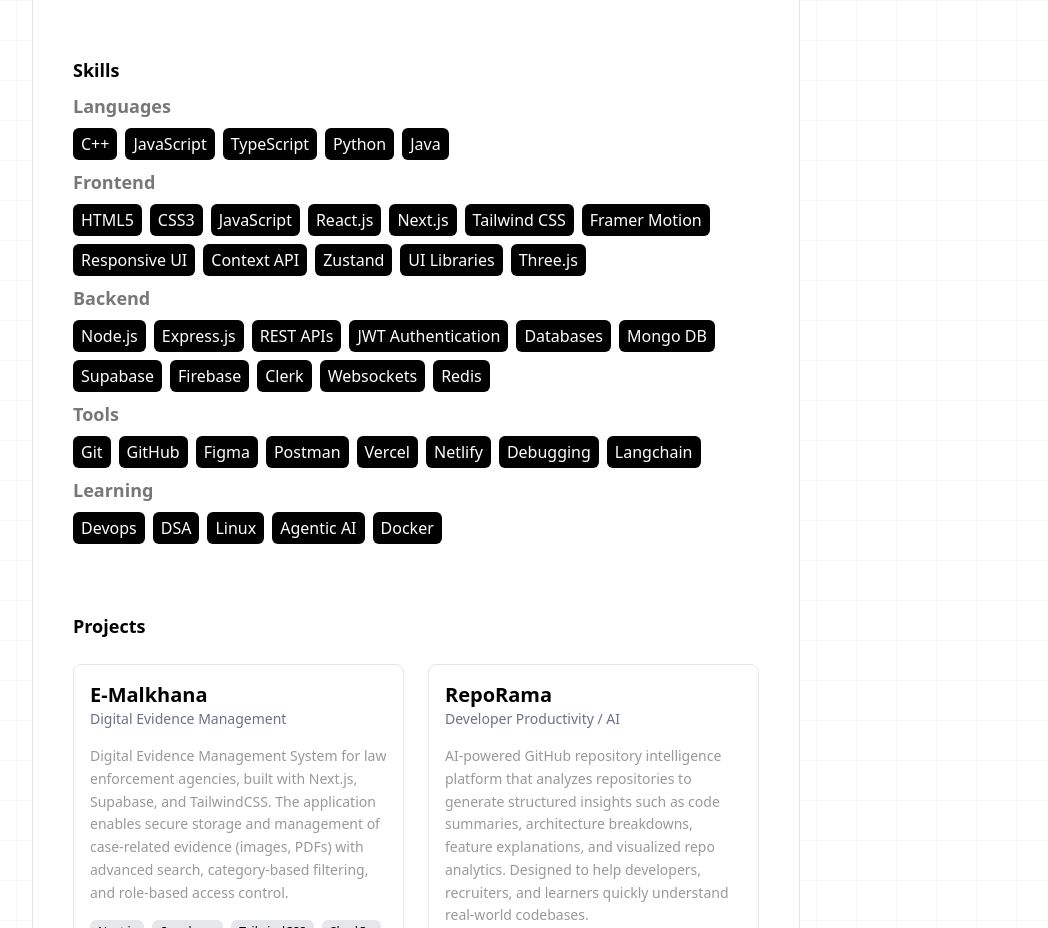
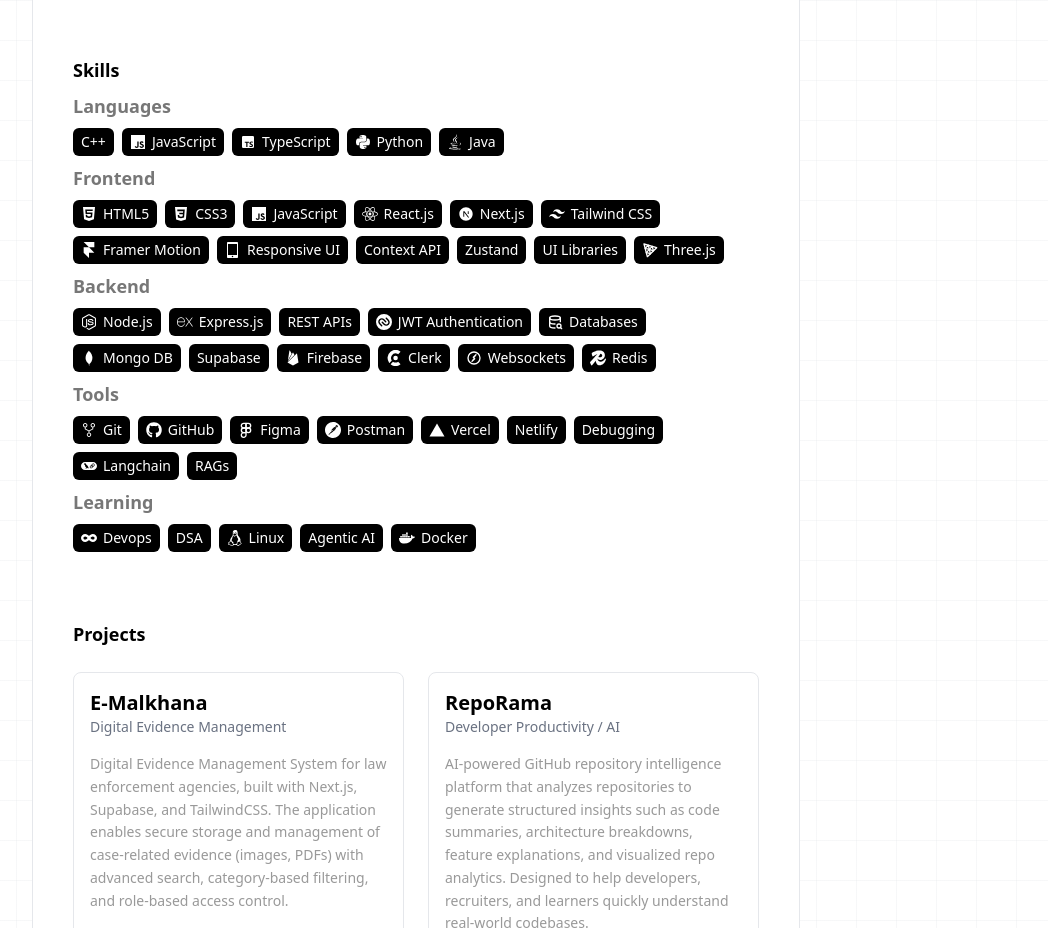
Before and after one commit to SahilSharma1212/portfolio, a Next.js app: page / in a window 1280 px wide. Shown: the part 920-1848 px from the top of the page, without its empty margins (224-1272 px from the left). Built offline with nearby package versions, Linux system fonts and the light colour scheme.

Commit message:
updated skills

```diff
--- a/app/_components/HeroSection.tsx
+++ b/app/_components/HeroSection.tsx
@@ -6,9 +6,38 @@
 import { useThemeStore } from '@/store/themeStore';
 import Link from 'next/link';
 import toast, { Toaster } from 'react-hot-toast';
-
 const lines = ['I learn, ', 'I build, ', 'I code'];
-
+import { FaJs } from "react-icons/fa";
+import { FaPython } from "react-icons/fa";
+import { FaJava } from "react-icons/fa";
+import { IconType } from 'react-icons/lib';
+import { BiLogoTypescript } from "react-icons/bi";
+import { FaHtml5 } from "react-icons/fa";
+import { IoLogoCss3 } from "react-icons/io5";
+import { FaReact } from "react-icons/fa";
+import { RiNextjsFill } from "react-icons/ri";
+import { RiTailwindCssFill } from "react-icons/ri";
+import { SiFramer } from "react-icons/si";
+import { ImMobile2 } from "react-icons/im";
+import { TbBrandThreejs } from "react-icons/tb";
+import { FaNodeJs } from "react-icons/fa6";
+import { SiExpress } from "react-icons/si";
+import { TbDatabaseSearch } from "react-icons/tb";
+import { SiAuthy } from "react-icons/si";
+import { DiMongodb } from "react-icons/di";
+import { IoLogoFirebase } from "react-icons/io5";
+import { SiRedis } from "react-icons/si";
+import { SiClerk } from "react-icons/si";
+import { TbBrandSocketIo } from "react-icons/tb";
+import { FaGithub } from "react-icons/fa";
+import { IoIosGitNetwork } from "react-icons/io";
+import { LuFigma } from "react-icons/lu";
+import { SiPostman } from "react-icons/si";
+import { IoLogoVercel } from "react-icons/io5";
+import { SiLangchain } from "react-icons/si";
+import { FaInfinity } from "react-icons/fa";
+import { FaDocker } from "react-icons/fa";
+import { VscTerminalLinux } from "react-icons/vsc";
 
 const projects = [
 
@@ -89,31 +118,65 @@
 
 
 ]
-const Languages = ['C++', 'JavaScript', 'TypeScript', 'Python', 'Java'];
+const Languages = [{ name: 'C++' }, { name: 'JavaScript', icon: FaJs }, { name: 'TypeScript', icon: BiLogoTypescript }, { name: 'Python', icon: FaPython }, { name: 'Java', icon: FaJava }];
 
 
-const Frontend = ['HTML5', 'CSS3', 'JavaScript', 'React.js', 'Next.js', 'Tailwind CSS', 'Framer Motion', 'Responsive UI', 'Context API', 'Zustand', 'UI Libraries', 'Three.js'];
+const Frontend = [{ name: 'HTML5', icon: FaHtml5 }, { name: 'CSS3', icon: IoLogoCss3 }, { name: 'JavaScript', icon: FaJs }, { name: 'React.js', icon: FaReact }, { name: 'Next.js', icon: RiNextjsFill }, { name: 'Tailwind CSS', icon: RiTailwindCssFill }, { name: 'Framer Motion', icon: SiFramer }, { name: 'Responsive UI', icon: ImMobile2 }, { name: 'Context API' }, { name: 'Zustand' }, { name: 'UI Libraries' }, { name: 'Three.js', icon: TbBrandThreejs }];
 
 
-const Backend = ['Node.js', 'Express.js', 'REST APIs', 'JWT Authentication', 'Databases', 'Mongo DB', 'Supabase', 'Firebase', 'Clerk', 'Websockets', 'Redis'];
+const Backend = [
+  { name: 'Node.js', icon: FaNodeJs },
+  { name: 'Express.js', icon: SiExpress },
+  { name: 'REST APIs' },
+  { name: 'JWT Authentication', icon: SiAuthy },
+  { name: 'Databases', icon: TbDatabaseSearch },
+  { name: 'Mongo DB', icon: DiMongodb },
+  { name: 'Supabase' },
+  { name: 'Firebase', icon: IoLogoFirebase },
+  { name: 'Clerk', icon: SiClerk },
+  { name: 'Websockets', icon: TbBrandSocketIo },
+  { name: 'Redis', icon: SiRedis }
+];
 
+const Tools = [
+  { name: 'Git', icon: IoIosGitNetwork },
+  { name: 'GitHub', icon: FaGithub },
+  { name: 'Figma', icon: LuFigma },
+  { name: 'Postman', icon: SiPostman },
+  { name: 'Vercel', icon: IoLogoVercel },
+  { name: 'Netlify' },
+  { name: 'Debugging' },
+  { name: 'Langchain', icon: SiLangchain },
+  { name: 'RAGs' }
+];
 
-const Tools = ['Git', 'GitHub', 'Figma', 'Postman', 'Vercel', 'Netlify', 'Debugging', 'Langchain'];
+const Learning = [
+  { name: 'Devops', icon: FaInfinity },
+  { name: 'DSA' },
+  { name: 'Linux', icon: VscTerminalLinux },
+  { name: 'Agentic AI' },
+  { name: 'Docker', icon: FaDocker }
+];
 
-
-const Learning = ['Devops', 'DSA', 'Linux', 'Agentic AI', 'Docker'];
-
-
-
-
-
-const SkillsBadge = memo(({ theme, skill }: { theme: string, skill: string }) => {
-
-  return (
-    <span className={`px-2 py-1 ${theme === 'light' ? 'bg-black text-white hover:bg-black/80' : 'bg-[#eee] text-black hover:bg-white/80'} rounded-md  cursor-pointer`}>{skill}</span>
-  )
-})
-
+const SkillsBadge = memo(
+  ({ theme, skill, icon: Icon }: {
+    theme: string;
+    skill: string;
+    icon?: IconType;    // ← make it optional
+  }) => {
+    return (
+      <span
+        className={`px-2 py-1 flex items-center gap-1.5 text-sm font-medium rounded-md cursor-pointer transition-colors
+          ${theme === 'light'
+            ? 'bg-black text-white hover:bg-black/80'
+            : 'bg-[#eee] text-black hover:bg-white/80'}`}
+      >
+        {Icon && <Icon size={16} />}   {/* ← render only if icon exists */}
+        {skill}
+      </span>
+    );
+  }
+);
 
 function HeroSection() {
   const { theme } = useThemeStore();
@@ -228,7 +291,8 @@
 
           {
             Languages.map((skill, index) => (
-              <SkillsBadge key={index} theme={theme} skill={skill} />
+
+              <SkillsBadge key={index} theme={theme} skill={skill.name} icon={skill.icon} />
             ))
           }
         </div>
@@ -237,7 +301,7 @@
         <div className="flex flex-wrap gap-2">
           {
             Frontend.map((skill, index) => (
-              <SkillsBadge key={index} theme={theme} skill={skill} />
+              <SkillsBadge key={index} theme={theme} skill={skill.name} icon={skill.icon} />
             ))
           }
         </div>
@@ -246,7 +310,7 @@
         <div className="flex flex-wrap gap-2">
           {
             Backend.map((skill, index) => (
-              <SkillsBadge key={index} theme={theme} skill={skill} />
+              <SkillsBadge key={index} theme={theme} skill={skill.name} icon={skill.icon} />
             ))
           }
         </div>
@@ -255,7 +319,7 @@
         <div className="flex flex-wrap gap-2">
           {
             Tools.map((skill, index) => (
-              <SkillsBadge key={index} theme={theme} skill={skill} />
+              <SkillsBadge key={index} theme={theme} skill={skill.name} icon={skill.icon} />
             ))
           }
         </div>
@@ -265,7 +329,7 @@
         <div className="flex flex-wrap gap-2">
           {
             Learning.map((skill, index) => (
-              <SkillsBadge key={index} theme={theme} skill={skill} />
+              <SkillsBadge key={index} theme={theme} skill={skill.name} icon={skill.icon} />
             ))
           }
         </div>
--- a/package.json
+++ b/package.json
@@ -20,7 +20,7 @@
     "react": "19.2.0",
     "react-dom": "19.2.0",
     "react-hot-toast": "^2.6.0",
-    "react-icons": "^5.5.0",
+    "react-icons": "^5.6.0",
     "resend": "^6.6.0",
     "zustand": "^5.0.11"
   },
```
Also changed, not shown: 1 other file (tests, documents, lock files or other folders).
